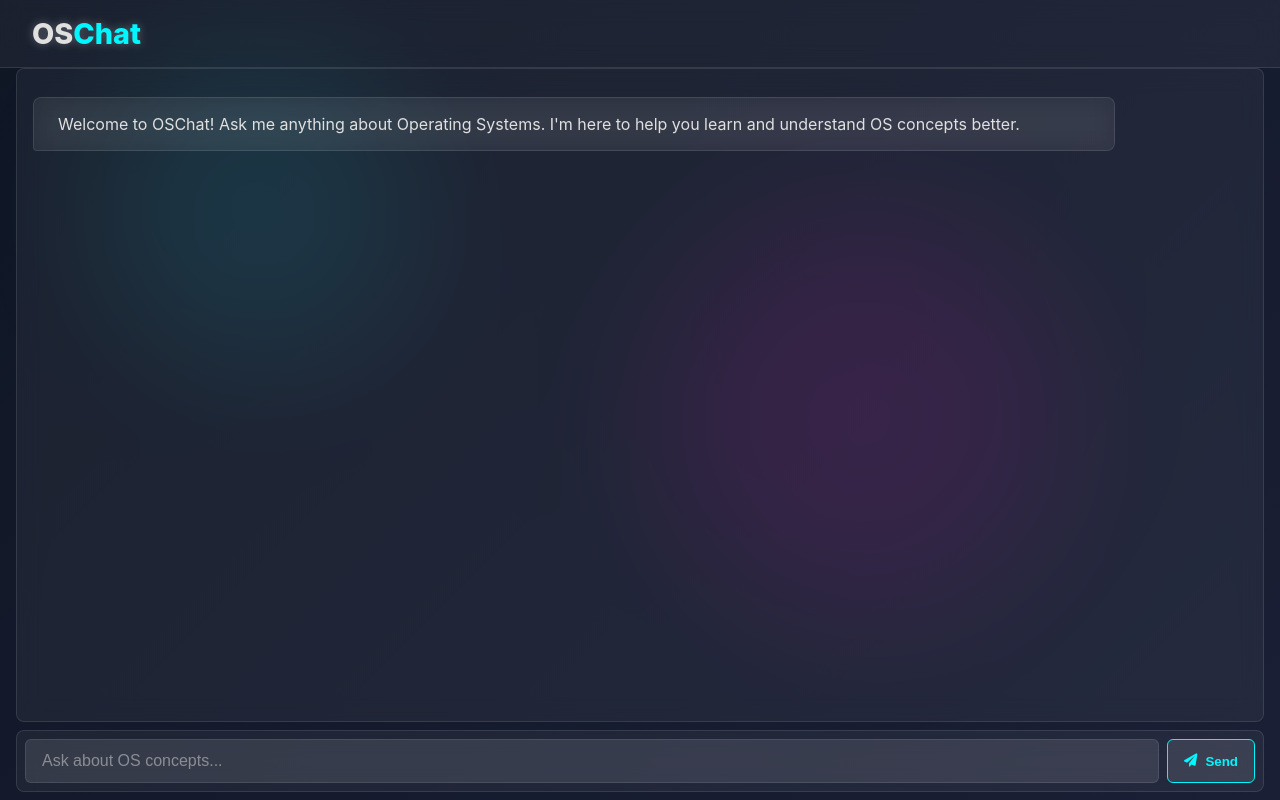
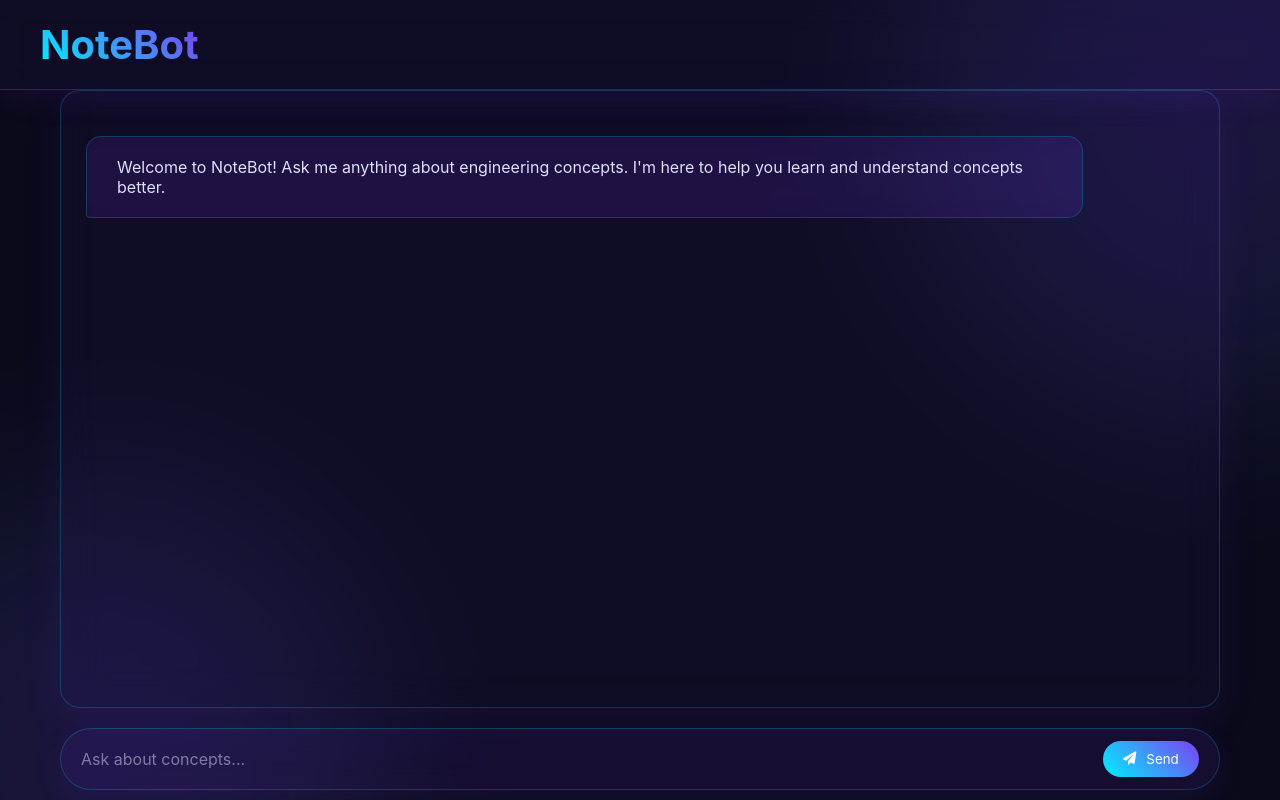
Before and after one commit to Adiiiicodes/MPr-Sem-4, a Python web app: template templates/chat.html in a window 1280 px wide. Run offline with Jinja, Linux system fonts and the light colour scheme; the template is opened without the code that fills it, so the values that code supplies are empty.

Commit message:
Update chat.html

```diff
--- a/templates/chat.html
+++ b/templates/chat.html
@@ -10,251 +10,327 @@
   />
   <style>
     :root {
-      --primary: #e0e0e0;
-      --secondary: #2a2a2a;
-      --accent: #00f7ff;
-      --glass-bg: rgba(255, 255, 255, 0.05);
-      --glass-bg-heavy: rgba(255, 255, 255, 0.1);
-      --glass-border: rgba(255, 255, 255, 0.1);
-      --shadow: 0 8px 32px rgba(0, 0, 0, 0.3);
-      --blur: blur(12px);
-      --user-message: rgba(0, 247, 255, 0.1);
-      --bot-message: rgba(255, 255, 255, 0.05);
+      --primary-color: #00f7ff;
+      --secondary-color: #7e3ff2;
+      --background-dark: #0a0a1a;
+      --text-color: #e0e0ff;
+      --glass-bg: rgba(126, 63, 242, 0.1);
+      --glass-border: rgba(0, 240, 255, 0.2);
+      --gradient-primary: linear-gradient(45deg, #00f0ff, #7e3ff2);
   }
 
-    /*
-     * Make body fill the entire page
-     */
-    html, body {
+  * {
       margin: 0;
       padding: 0;
-      width: 100%;
-      height: 100%;
-      overflow: hidden; /* Hide scrollbars if you want the entire UI to be self-contained */
-      font-family: 'Inter', system-ui, -apple-system, sans-serif;
-      background: linear-gradient(135deg, #0f1624, #1a1f35);
-      color: var(--primary);
+      box-sizing: border-box;
+      font-family: 'Inter', 'Roboto', sans-serif;
+      scrollbar-width: thin;
+      scrollbar-color: var(--primary-color) transparent;
   }
 
+  html, body {
+      height: 100%;
+      width: 100%;
+      overflow: hidden;
+      background: var(--background-dark);
+      color: var(--text-color);
+      perspective: 1000px;
+      scroll-behavior: smooth;
+  }
+
+  /* Background Animated Elements */
   .bg-elements {
       position: fixed;
+      top: 0;
+      left: 0;
       width: 100%;
       height: 100%;
       pointer-events: none;
-      z-index: 0;
+      z-index: -1;
+      overflow: hidden;
   }
 
   .bg-circle {
       position: absolute;
       border-radius: 50%;
-      background: var(--accent);
+      background: radial-gradient(circle,
+          rgba(126, 63, 242, 0.3),
+          rgba(0, 240, 255, 0.1)
+      );
+      animation: float 15s infinite alternate;
       filter: blur(80px);
-      opacity: 0.1;
-      animation: float 20s infinite ease-in-out;
-    }
-    .bg-circle:nth-child(1) {
-      width: 300px;
-      height: 300px;
-      top: 10%;
-      left: 10%;
-      animation-delay: 0s;
-    }
-    .bg-circle:nth-child(2) {
-      width: 400px;
-      height: 400px;
-      bottom: 20%;
-      right: 15%;
-      animation-delay: -5s;
-      background: #ff00d4;
-    }
-    @keyframes float {
-      0%, 100% { transform: translate(0, 0); }
-      50% { transform: translate(-30px, -30px); }
+      opacity: 0.6;
   }
 
-    /*
-     * NAVBAR
-     */
+  .bg-circle:nth-child(1) {
+      width: 600px;
+      height: 600px;
+      top: -250px;
+      right: -250px;
+      animation-delay: -3s;
+  }
+
+  .bg-circle:nth-child(2) {
+      width: 500px;
+      height: 500px;
+      bottom: -150px;
+      left: -150px;
+      animation-delay: -7s;
+  }
+
+  @keyframes float {
+      0% {
+          transform: translateY(0) rotate(0deg) scale(1);
+      }
+      100% {
+          transform: translateY(50px) rotate(360deg) scale(1.1);
+      }
+  }
+
+  /* Navbar Styling */
   .navbar {
       display: flex;
       justify-content: space-between;
       align-items: center;
-      padding: 1rem 2rem;
-      background: var(--glass-bg);
-      backdrop-filter: var(--blur);
+      padding: 20px 40px;
+      background: rgba(126, 63, 242, 0.05);
+      backdrop-filter: blur(15px);
       border-bottom: 1px solid var(--glass-border);
+      position: sticky;
+      top: 0;
       z-index: 100;
+      box-shadow: 0 10px 30px rgba(126, 63, 242, 0.1);
+      transition: all 0.4s ease;
   }
 
   .logo {
-      font-size: 1.8rem;
-      font-weight: 800;
-      color: var(--primary);
-      text-shadow: 0 0 10px rgba(255, 255, 255, 0.3);
-    }
-    .logo span {
-      color: var(--accent);
+      font-size: 2.5rem;
+      font-weight: bold;
+      background: var(--gradient-primary);
+      -webkit-background-clip: text;
+      -webkit-text-fill-color: transparent;
+      transition: all 0.3s ease;
+      will-change: transform;
   }
 
-    /*
-     * CHAT LAYOUT: fill the entire screen below the navbar
-     */
+  .logo:hover {
+      transform: scale(1.1) rotate(5deg);
+  }
+
+  /* Chat Container */
   .chat-container {
-      position: absolute;
-      top: 60px; /* ~the navbar height */
-      bottom: 0;
-      left: 0;
-      right: 0;
       display: flex;
       flex-direction: column;
-      gap: 0.5rem;
-      padding: 0.5rem 1rem;
-      overflow: hidden; /* so the content fits within this area */
+      height: calc(100vh - 100px);
+      max-width: 1200px;
+      margin: 0 auto;
+      padding: 0 20px;
+      position: relative;
+      transform-style: preserve-3d;
   }
 
   .messages {
-      flex: 1;             /* take all remaining space */
-      overflow-y: auto;    /* scroll vertically */
-      background: var(--glass-bg);
-      backdrop-filter: var(--blur);
-      border-radius: 8px;  /* smaller corners */
+      flex: 1;
+      overflow-y: auto;
+      background: rgba(126, 63, 242, 0.05);
+      backdrop-filter: blur(20px);
+      border-radius: 20px;
       border: 1px solid var(--glass-border);
-      padding: 1rem;
+      padding: 25px;
+      margin-bottom: 20px;
+      box-shadow: 0 15px 40px rgba(126, 63, 242, 0.1);
       scrollbar-width: thin;
-      scrollbar-color: var(--accent) var(--glass-bg);
+      scrollbar-color: var(--primary-color) transparent;
+      transition: all 0.4s ease;
   }
+
   .messages::-webkit-scrollbar {
-      width: 6px;
+      width: 10px;
   }
-    .messages::-webkit-scrollbar-track {
-      background: var(--glass-bg);
-    }
+
   .messages::-webkit-scrollbar-thumb {
-      background-color: var(--accent);
-      border-radius: 3px;
+      background: var(--gradient-primary);
+      border-radius: 10px;
   }
 
   .message {
-      margin: 0.75rem 0;
-      padding: 1rem 1.5rem;
-      border-radius: 8px; /* smaller corners */
-      max-width: 85%;
-      backdrop-filter: var(--blur);
-      border: 1px solid var(--glass-border);
-      transition: all 0.3s ease;
+      margin: 20px 0;
+      padding: 20px 30px;
+      border-radius: 15px;
+      max-width: 90%;
+      position: relative;
+      overflow: hidden;
+      transition: all 0.4s ease;
+      transform-style: preserve-3d;
+      backface-visibility: hidden;
+      will-change: transform, box-shadow;
+      animation: fadeInSlide 0.6s ease forwards;
+      opacity: 0;
   }
-    .message:hover {
-      transform: translateY(-2px);
-      box-shadow: 0 5px 15px rgba(0, 0, 0, 0.2);
+
+  .message::before {
+      content: '';
+      position: absolute;
+      top: 0;
+      left: 0;
+      width: 100%;
+      height: 100%;
+      background: inherit;
+      opacity: 0.5;
+      z-index: -1;
+      transform: scale(1.2);
+      filter: blur(15px);
   }
+
   .user-message {
-      background: var(--user-message);
-      color: var(--primary);
+      background: rgba(0, 247, 255, 0.1);
+      color: var(--text-color);
       margin-left: auto;
       border-bottom-right-radius: 4px;
       border: 1px solid rgba(0, 247, 255, 0.2);
+      transform: perspective(500px) rotateY(-5deg);
   }
+
   .bot-message {
-      background: var(--bot-message);
-      color: var(--primary);
+      background: rgba(126, 63, 242, 0.1);
+      color: var(--text-color);
       margin-right: auto;
       border-bottom-left-radius: 4px;
+      border: 1px solid var(--glass-border);
+      transform: perspective(500px) rotateY(5deg);
   }
 
-    /* Style structured content in bot messages */
-    .bot-message h1, .bot-message h2, .bot-message h3,
-    .bot-message h4, .bot-message h5, .bot-message h6 {
-      margin: 0.7em 0 0.3em;
-      font-weight: bold;
+  .message:hover {
+      transform: translateY(-15px) scale(1.03);
+      box-shadow: 0 20px 40px rgba(126, 63, 242, 0.3);
   }
-    .bot-message p {
-      margin: 0.5em 0;
-      line-height: 1.4;
+
+  /* Input Container */
+  .input-container {
+      display: flex;
+      align-items: center;
+      gap: 15px;
+      background: var(--glass-bg);
+      backdrop-filter: blur(15px);
+      border-radius: 50px;
+      border: 1px solid var(--glass-border);
+      padding: 12px 20px;
+      transition: all 0.3s ease;
+      box-shadow: 0 10px 30px rgba(126, 63, 242, 0.1);
   }
-    .bot-message ul {
-      margin: 0.5em 1.5em;
-      list-style: disc;
+
+  #user-input {
+      flex: 1;
+      background: transparent;
+      border: none;
+      color: var(--text-color);
+      font-size: 1rem;
+      outline: none;
+      caret-color: var(--primary-color);
   }
-    .bot-message li {
-      margin: 0.3em 0;
-      line-height: 1.4;
+
+  #user-input::placeholder {
+      color: rgba(224, 224, 255, 0.5);
   }
-    .bot-message code {
-      background-color: rgba(255,255,255,0.08);
-      padding: 0.2em 0.4em;
-      border-radius: 4px;
-      font-family: "Courier New", Courier, monospace;
+
+  #send-button {
+      background: var(--gradient-primary);
+      color: white;
+      border: none;
+      border-radius: 50px;
+      padding: 10px 20px;
+      cursor: pointer;
+      display: flex;
+      align-items: center;
+      gap: 10px;
+      transition: all 0.3s ease;
+      transform-style: preserve-3d;
+      will-change: transform, box-shadow;
   }
-    .bot-message pre {
-      background-color: rgba(255,255,255,0.08);
-      padding: 0.8em;
-      border-radius: 4px;
-      font-family: "Courier New", Courier, monospace;
-      overflow-x: auto;
-      margin: 0.5em 0;
+
+  #send-button:hover {
+      transform: translateY(-7px) rotateX(15deg);
+      box-shadow: 0 15px 40px rgba(126, 63, 242, 0.4);
+  }
+
+  #send-button i {
+      transition: transform 0.3s ease;
+  }
+
+  #send-button:hover i {
+      transform: rotate(360deg);
+  }
+
+  /* Animations */
+  @keyframes fadeInSlide {
+      from {
+          opacity: 0;
+          transform: translateY(30px);
+      }
+      to {
+          opacity: 1;
+          transform: translateY(0);
+      }
+  }
+
+  @keyframes pulse {
+      0%, 100% { transform: scale(1); }
+      50% { transform: scale(1.05); }
+  }
+
+  .animate-pulse {
+      animation: pulse 2s infinite;
+  }
+
+  /* Responsive Design */
+  @media (max-width: 768px) {
+      .navbar {
+          padding: 15px 20px;
+      }
+
+      .chat-container {
+          padding: 0 10px;
+          height: calc(100vh - 80px);
       }
 
       .input-container {
-      display: flex;
-      gap: 0.5rem;
-      background: var(--glass-bg);
-      backdrop-filter: var(--blur);
-      border-radius: 8px; /* smaller corners */
-      border: 1px solid var(--glass-border);
-      padding: 0.5rem;
-    }
-    #user-input {
-      flex: 1;
-      padding: 0.75rem 1rem;
-      background: var(--glass-bg-heavy);
-      border: 1px solid var(--glass-border);
-      border-radius: 6px;
-      color: var(--primary);
-      font-size: 1rem;
-      transition: all 0.3s ease;
-    }
-    #user-input:focus {
-      outline: none;
-      border-color: var(--accent);
-      box-shadow: 0 0 10px rgba(0, 247, 255, 0.2);
-    }
-    #user-input::placeholder {
-      color: rgba(224, 224, 224, 0.5);
+          flex-direction: column;
+          border-radius: 15px;
       }
 
       #send-button {
-      padding: 0.75rem 1rem;
-      background: var(--glass-bg-heavy);
-      color: var(--accent);
-      border: 1px solid var(--accent);
-      border-radius: 6px;
-      cursor: pointer;
-      font-weight: 600;
-      transition: all 0.3s ease;
-      display: flex;
-      align-items: center;
-      gap: 0.5rem;
-    }
-    #send-button:hover {
-      background: var(--accent);
-      color: var(--secondary);
-      box-shadow: 0 0 20px rgba(0, 247, 255, 0.3);
-      transform: translateY(-2px);
+          width: 100%;
+          justify-content: center;
       }
 
-    /*
-     * Responsive adjustments if you want them
-     */
-    @media (max-width: 768px) {
-      .navbar {
-        padding: 1rem;
-      }
-      .chat-container {
-        top: 50px;
-        padding: 0.5rem;
-      }
       .message {
           max-width: 95%;
+      }
+
+      .logo {
+          font-size: 2rem;
+      }
+  }
+
+  /* Scrollbar */
+  ::-webkit-scrollbar {
+      width: 10px;
+  }
+
+  ::-webkit-scrollbar-track {
+      background: var(--background-dark);
+  }
+
+  ::-webkit-scrollbar-thumb {
+      background: var(--gradient-primary);
+      border-radius: 5px;
+  }
+
+  /* Accessibility and Performance Enhancements */
+  @media (prefers-reduced-motion: reduce) {
+      * {
+          animation: none !important;
+          transition: none !important;
       }
   }
   </style>
@@ -272,7 +348,7 @@
 
     <!-- NAVBAR -->
     <nav class="navbar">
-      <div class="logo">OS<span>Chat</span></div>
+      <div class="logo">NoteBot<span></span></div>
     </nav>
 
     <!-- CHAT CONTAINER -->
@@ -280,12 +356,12 @@
       <div class="messages" id="chat-messages">
         <!-- Initial welcome message -->
         <div class="message bot-message">
-          Welcome to OSChat! Ask me anything about Operating Systems. I'm here to help you learn and understand OS concepts better.
+          Welcome to NoteBot! Ask me anything about engineering concepts. I'm here to help you learn and understand concepts better.
         </div>
       </div>
 
       <div class="input-container">
-        <input type="text" id="user-input" placeholder="Ask about OS concepts..." />
+        <input type="text" id="user-input" placeholder="Ask about concepts..." />
         <button id="send-button">
           <i class="fas fa-paper-plane"></i>
           Send
```
Lines whose indentation alone changed are shown as unchanged.
